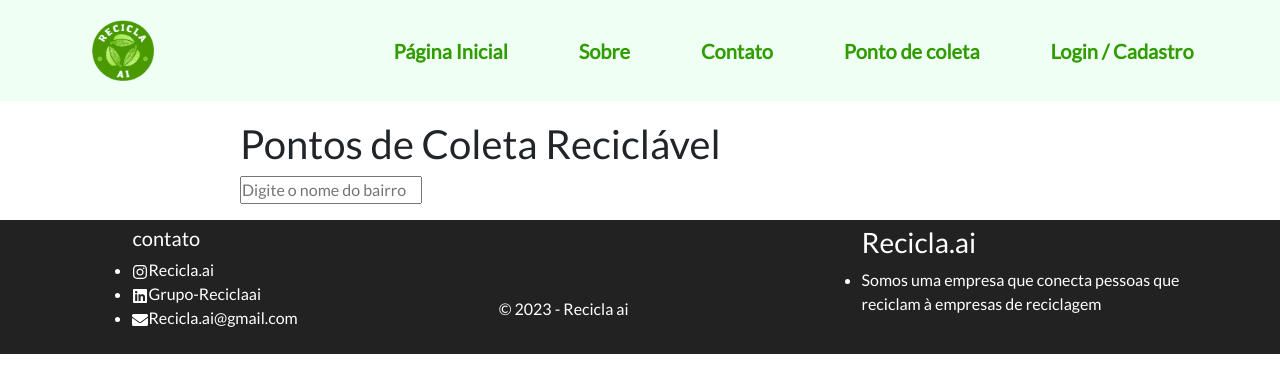
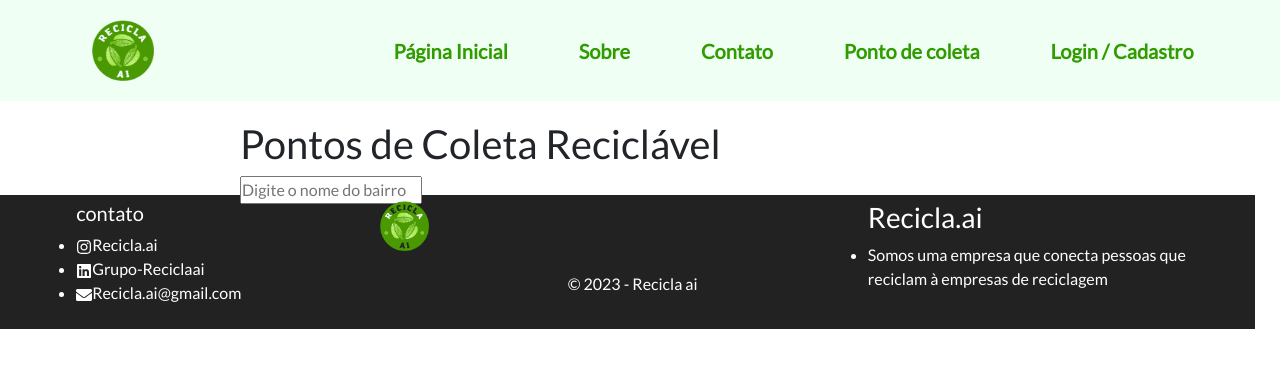
Before and after one commit to ThiagoS1lva/PGM6-Resilia, a React (Vite) app: page /coleta in a window 1280 px wide. Shown: the top 392 px of the page. Built offline with nearby package versions, Linux system fonts and the light colour scheme.

Commit message:
footer
margin

```diff
--- a/frontend/src/ui/components/Coleta.jsx
+++ b/frontend/src/ui/components/Coleta.jsx
@@ -41,6 +41,8 @@ function Coleta(props) {
       </Map>
     </div>
   );
+
+
 }
 
 export default GoogleApiWrapper({
--- a/frontend/src/ui/components/Footer.jsx
+++ b/frontend/src/ui/components/Footer.jsx
@@ -2,6 +2,8 @@
 import React from 'react';
 import '../styles/Footer.css';
 import { FaInstagram, FaLinkedin, FaEnvelope } from "react-icons/fa";
+import logo from '../../../public/img/logo.png';
+
 
 function Footer() {
   return (
@@ -18,7 +20,9 @@ function Footer() {
             <FaEnvelope />Recicla.ai@gmail.com
           </li>
         </ul>
-        <p className='copy' >&copy; 2023 - Recicla ai</p>
+        <img src={logo} alt="Logo da Recicla.ai" className="logo-img" />
+        <p className='copy' >
+          &copy; 2023 - Recicla ai</p>
         <ul>
           <h3>Recicla.ai</h3>
           <li>
--- a/frontend/src/ui/components/Menu.jsx
+++ b/frontend/src/ui/components/Menu.jsx
@@ -46,7 +46,8 @@ function Menu() {
                     <Link to="/" style={{ textDecoration: 'none' }}><li>Página Inicial</li></Link>
                     <Link to="/sobre" style={{ textDecoration: 'none' }}><li>Sobre </li></Link>
                     <Link to="/contato" style={{ textDecoration: 'none' }}><li>Contato </li></Link>
-                    <Link to="/coleta" style={{ textDecoration: 'none' }}><li>Ponto de coleta </li></Link>
+                    <Link to="/coleta" style={{ textDecoration: 'none' }}><li>Ponto de coleta </li>
+                    </Link>
 
                     {logado ? <Link to="/perfil"><li className={styles.img_perfil}><img width='100%' src={icone} /></li></Link> : ''}
 
--- a/frontend/src/ui/styles/Footer.css
+++ b/frontend/src/ui/styles/Footer.css
@@ -3,10 +3,10 @@ footer {
   background-color: #222;
   color: #fff;
   bottom: 0;
-  width: 100%;
   padding-bottom: 0.5%;
   padding-top: 0.5%;
-
+  margin: -25px;
+  width: 100vw
 }
 .elements{
   display: flex;
@@ -16,3 +16,7 @@ footer {
 .copy {
   padding-top: 5.5%;
 }
+.logo-img {
+  max-width: 100%;
+  max-height: 50px; /* altura máxima de 50 pixels, ajuste de acordo com suas necessidades */
+}
```
Also changed, not shown: frontend/src/pages/Coleta.jsx (line endings or trailing spaces).
